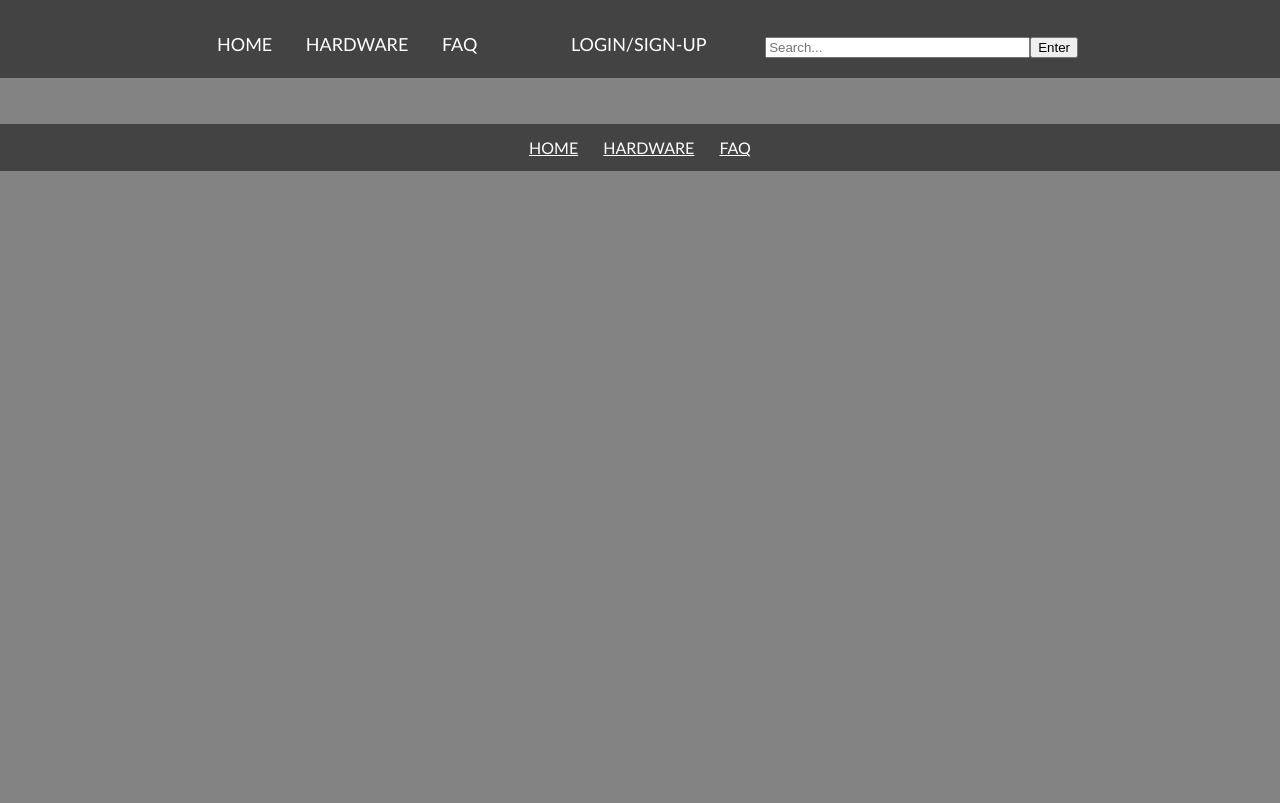
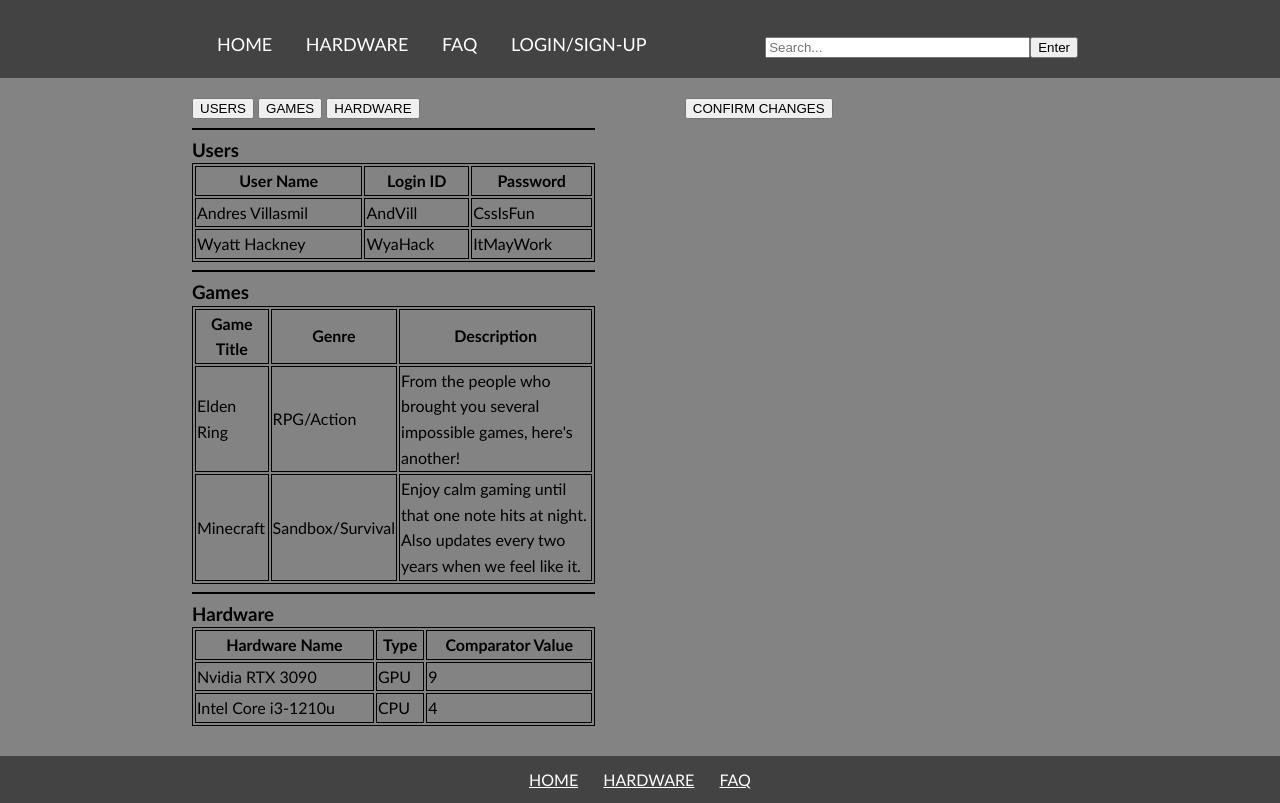
Before and after one commit to wyatt-raex/CSC340-REQCHECK, a plain HTML site: page pages/admin.html in a window 1280 px wide. Shown: the part 55-858 px from the top of the page. Before the commit the page ends 800 px from the top, so only its background shows below. Drawn offline with Linux system fonts and the light colour scheme.

Commit message:
Update admin.html

```diff
--- a/pages/admin.html
+++ b/pages/admin.html
@@ -1,11 +1,15 @@
 <!DOCTYPE html>
 <html lang="en" dir="ltr">
+	<!-- Table Style -->
+	<style>
+	table, th, td {
+		border:1px solid black;
+	}
+	</style>
   <head>
     <meta charset="utf-8">
     <title>ReqCheck - Admin Dashboard</title>
     <link rel="stylesheet" type="text/css" href="../css/mainPage.css">
-    <script type="text/javascript" src="../js/admin.js"></script>
-    <script type="text/javascript" src="../js/navbar.js"></script>
   </head>
   <body>
 
@@ -37,10 +41,114 @@
       <p>
         <nav id="leftSide">
 
+		<!-- Switch between build tabs -->
+			<div class="tab">
+				<button class="tablinks" onclick="openType(event, 'USERS')">USERS</button>
+				<button class="tablinks" onclick="openType(event, 'GAMES')">GAMES</button>
+				<button class="tablinks" onclick="openType(event, 'HARDWARE')">HARDWARE</button>
+			</div>
+
+			<!-- Users Tab content -->
+			<div id="USERS" class="tabcontent">
+				<hr>
+				<!-- Users -->
+				<h3>Users</h3>
+				<table style="width:100%">
+				<!-- Table Headers -->
+				<tr>
+					<th>User Name</th>
+					<th>Login ID</th>
+					<th>Password</th>
+				</tr>
+				<!-- User Values -->
+				<tr>
+					<td contenteditable="true">Andres Villasmil</td>
+					<td contenteditable="true">AndVill</td>
+					<td contenteditable="true">CssIsFun</td>
+				</tr>
+				<tr>
+					<td contenteditable="true">Wyatt Hackney</td>
+					<td contenteditable="true">WyaHack</td>
+					<td contenteditable="true">ItMayWork</td>
+				</tr>
+				</table>
+			</div>
+
+			<!-- Games Tab content -->
+			<div id="GAMES" class="tabcontent">
+				<hr>
+				<!-- Games -->
+				<h3>Games</h3>
+				<table style="width:100%">
+				<!-- Table Headers -->
+				<tr>
+					<th>Game Title</th>
+					<th>Genre</th>
+					<th>Description</th>
+				</tr>
+				<!-- Game Values -->
+				<tr>
+					<td contenteditable="true">Elden Ring</td>
+					<td contenteditable="true">RPG/Action</td>
+					<td contenteditable="true">From the people who brought you several impossible games, here's another!</td>
+				</tr>
+				<tr>
+					<td contenteditable="true">Minecraft</td>
+					<td contenteditable="true">Sandbox/Survival</td>
+					<td contenteditable="true">Enjoy calm gaming until that one note hits at night. Also updates every two years when we feel like it.</td>
+				</tr>
+				</table>
+			</div>
+
+			<!-- Games Tab content -->
+			<div id="HARDWARE" class="tabcontent">
+				<hr>
+				<!-- Hardware -->
+				<h3>Hardware</h3>
+				<table style="width:100%">
+				<!-- Table Headers -->
+				<tr>
+					<th>Hardware Name</th>
+					<th>Type</th>
+					<th>Comparator Value</th>
+				</tr>
+				<!-- Hardware Values -->
+				<tr>
+					<td contenteditable="true">Nvidia RTX 3090</td>
+					<td contenteditable="true">GPU</td>
+					<td contenteditable="true">9</td>
+				</tr>
+				<tr>
+					<td contenteditable="true">Intel Core i3-1210u</td>
+					<td contenteditable="true">CPU</td>
+					<td contenteditable="true">4</td>
+				</tr>
+				</table>
+			</div>
+
+			<!-- JS switch between tabs -->
+			<script>
+			function openType(evt, editType) {
+			  var i, tabcontent, tablinks;
+			  tabcontent = document.getElementsByClassName("tabcontent");
+			  for (i = 0; i < tabcontent.length; i++) {
+				tabcontent[i].style.display = "none";
+			  }
+			  tablinks = document.getElementsByClassName("tablinks");
+			  for (i = 0; i < tablinks.length; i++) {
+				tablinks[i].className = tablinks[i].className.replace(" active", "");
+			  }
+			  document.getElementById(editType).style.display = "block";
+			  evt.currentTarget.className += " active";
+			}
+			</script>
 
         </nav>
 
         <nav id="rightSide">
+
+			<!-- Load Button, not yet working -->
+			<button onclick="alert('Not Yet!')"> CONFIRM CHANGES </button>
 
         </nav>
       </p>
@@ -53,5 +161,47 @@
     			<a href="faq.html">FAQ</a>
     </footer>
 
+    <!-- Header/Footer JavaScript -->
+    <script>
+      //Add Buttons for respective Dashboards
+      let adminButton = document.getElementById("adminButton");
+      /* Add button
+      if (admin) adminButton.innerHTML = "ADMIN DASHBOARD";
+      else adminButton.remove();
+      */
+      adminButton.remove();
+      let devButton = document.getElementById("devButton");
+      /* Add button
+      if (dev) devButton.innerHTML = "DEVELOPER DASHBOARD";
+      else devButton.remove();
+      */
+      devButton.remove();
+
+      //Goto Admin Dashbaord
+      function gotoAdmin(){
+
+      }
+
+      //Goto Developer Dashboard
+      function gotoDev(){
+
+      }
+
+      //Goto login page
+      function gotoLogin(){
+
+      }
+
+      //Goto Hardware Page
+      function gotoHardware(){
+
+      }
+
+      function search(){
+        let searchBar = document.getElementById("searchBar");
+        let searchButton = document.getElementById("searchButton");
+      }
+    </script>
+
   </body>
 </html>
```
